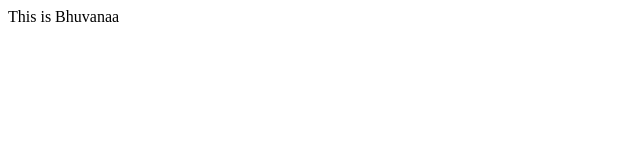
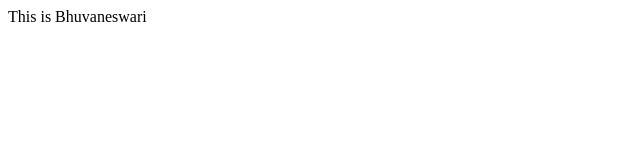
Before and after one commit to Bhuvi3377/mysecondrepository, a plain HTML site: page Index.html in a window 1280 px wide. Shown: the full height of the page, 0-640 px from the left. Drawn offline with Linux system fonts and the light colour scheme.

Commit message:
Update Index.html

```diff
--- a/Index.html
+++ b/Index.html
@@ -1,4 +1,4 @@
 <body>
-<p>This is Bhuvanaa</p>
+<p>This is Bhuvaneswari</p>
 
 </body>
```
